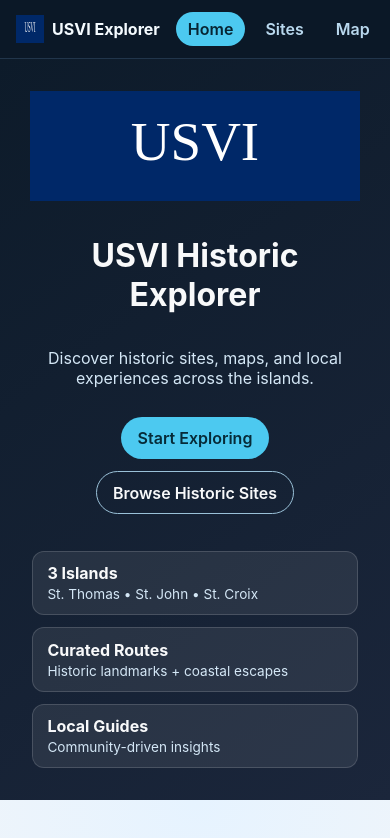
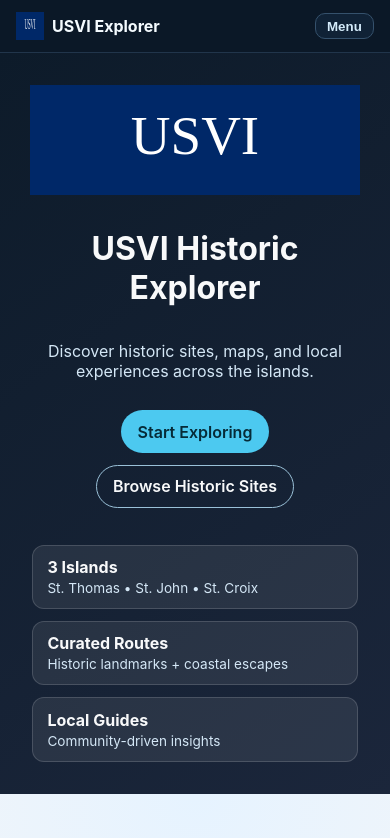
Before and after one commit to Ovando1976/USVIExplorer, a React (Vite) app: page / in a window 390 px wide. Shown: the top 838 px of the page. Built offline with nearby package versions, Linux system fonts and the light colour scheme.

Commit message:
Add responsive mobile menu behavior to navigation bar

```diff
--- a/src/components/NavigationBar.css
+++ b/src/components/NavigationBar.css
@@ -3,12 +3,18 @@
   top: 0;
   z-index: 30;
   display: flex;
-  gap: 0.5rem;
+  flex-direction: column;
+  gap: 0.65rem;
   padding: 0.75rem 1rem;
   background: #0b1827;
   border-bottom: 1px solid #21354b;
-  overflow-x: auto;
+}
+
+.nav-main-row {
+  display: flex;
   align-items: center;
+  justify-content: space-between;
+  gap: 0.75rem;
 }
 
 .nav-brand {
@@ -18,13 +24,29 @@
   color: #f5fbff;
   text-decoration: none;
   font-weight: 700;
-  margin-right: 0.5rem;
   white-space: nowrap;
 }
 
 .nav-brand img {
   width: 28px;
   height: 28px;
+}
+
+.nav-menu-button {
+  border: 1px solid #35516c;
+  background: #102236;
+  color: #d4ebfa;
+  border-radius: 10px;
+  padding: 0.3rem 0.7rem;
+  font-weight: 600;
+  display: none;
+}
+
+.nav-links {
+  display: flex;
+  gap: 0.5rem;
+  align-items: center;
+  flex-wrap: wrap;
 }
 
 .nav-link {
@@ -46,3 +68,25 @@
   color: #072533;
   background: #4cc9f0;
 }
+
+@media (max-width: 900px) {
+  .nav-menu-button {
+    display: inline-flex;
+  }
+
+  .nav-links {
+    display: none;
+    flex-direction: column;
+    align-items: stretch;
+    width: 100%;
+  }
+
+  .nav-links.open {
+    display: flex;
+  }
+
+  .nav-link {
+    width: 100%;
+    border-radius: 10px;
+  }
+}
--- a/src/components/NavigationBar.jsx
+++ b/src/components/NavigationBar.jsx
@@ -1,3 +1,4 @@
+import { useState } from 'react';
 import { NavLink, Link } from 'react-router-dom';
 import './NavigationBar.css';
 
@@ -13,22 +14,44 @@ const links = [
 ];
 
 export default function NavigationBar() {
+  const [menuOpen, setMenuOpen] = useState(false);
+
+  function closeMenu() {
+    setMenuOpen(false);
+  }
+
   return (
     <nav className="nav-bar" aria-label="Primary">
-      <Link className="nav-brand" to="/">
+      <div className="nav-main-row">
+        <Link className="nav-brand" to="/" onClick={closeMenu}>
           <img src="/usvi-logo.svg" alt="" aria-hidden="true" />
           <span>USVI Explorer</span>
         </Link>
+
+        <button
+          type="button"
+          className="nav-menu-button"
+          aria-expanded={menuOpen}
+          aria-controls="primary-nav-links"
+          onClick={() => setMenuOpen((prev) => !prev)}
+        >
+          {menuOpen ? 'Close' : 'Menu'}
+        </button>
+      </div>
+
+      <div id="primary-nav-links" className={`nav-links${menuOpen ? ' open' : ''}`}>
         {links.map((link) => (
           <NavLink
             key={link.to}
             className={({ isActive }) => `nav-link${isActive ? ' active' : ''}`}
             to={link.to}
             end={link.to === '/'}
+            onClick={closeMenu}
           >
             {link.label}
           </NavLink>
         ))}
+      </div>
     </nav>
   );
 }
```
Also changed, not shown: 1 other file (tests, documents, lock files or other folders). Lines whose indentation alone changed are shown as unchanged.
